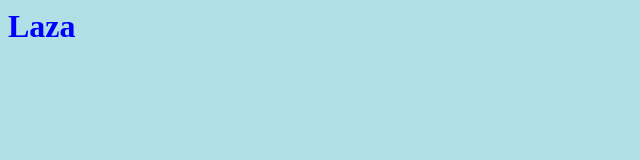
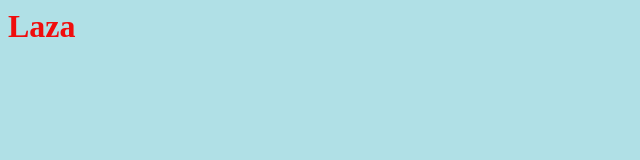
Before and after one commit to frangio305/github-flow, a plain HTML site: page index.html in a window 1280 px wide. Shown: the whole page, without its empty margins (0-640 px from the left). Drawn offline with Linux system fonts and the light colour scheme.

Commit message:
color body and text

```diff
--- a/index.html
+++ b/index.html
@@ -1,7 +1,7 @@
 <html>
     <style>
         body {background-color: powderblue;}
-        h1   {color: blue;}
+        h1   {color: rgb(240, 13, 13);}
 
     </style>
     <title>Bonjour Mr Lazareh</title>
```
